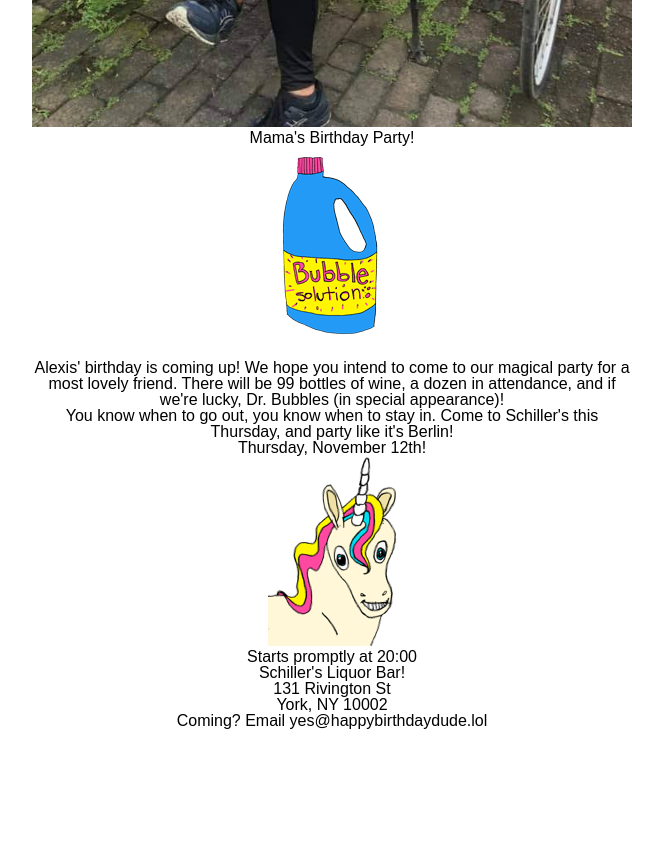
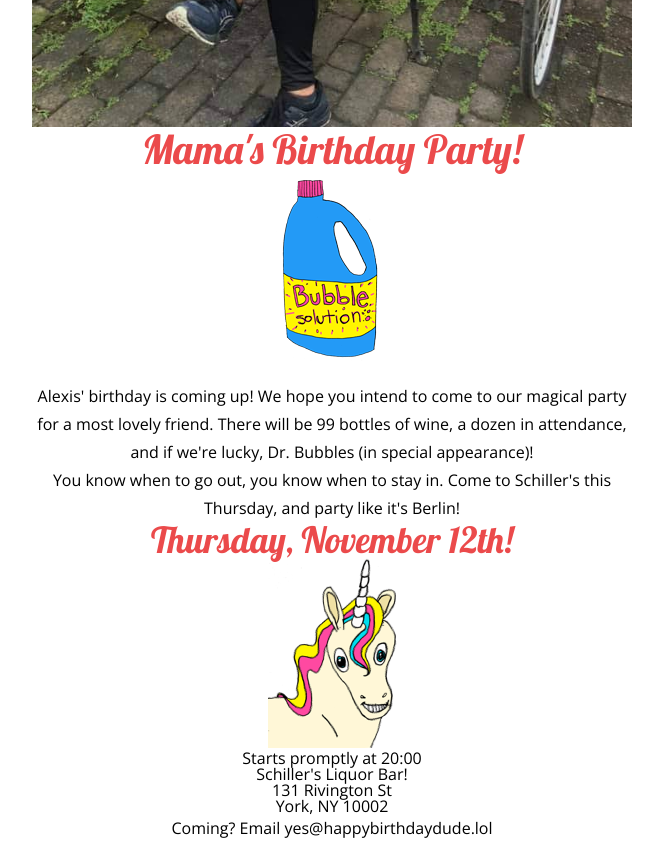
Before and after one commit to ajms072799/happy-birthday-project, a website: page index.html in a window 1280 px wide. Shown: the part 580-1422 px from the top of the page, without its empty margins (308-971 px from the left). Before the commit the page ends 1309 px from the top, so only its background shows below. Drawn offline with nearby package versions, Linux system fonts and the light colour scheme.

Commit message:
style: 💄 added comment and font size

```diff
--- a/css/main.css
+++ b/css/main.css
@@ -1,15 +1,50 @@
+/*
+    * Import Style
+*/
 @import './reset.css';
 
+
+/*
+    * Body Style
+*/
 body {
-    font-family: sans-serif;
+    font-family: 'Open Sans', arial, sans-serif;
 }
 
+p {
+    font-size: 1rem;
+    line-height: 1.75;
+}
+
+h1, h2 {
+    font-family: 'Lobster';
+    color: #eb4a4b;
+}
+
+h1 {
+    font-size: 2.5rem;
+}
+
+h2 {
+    font-size: 2.25rem;
+}
+
+/*
+    * Homepage Style
+*/
 .homepage {
     width: 600px;
     margin: 6.25rem auto 0 auto;
     text-align: center;
 }
 
+/*
+    * Hero Style
+*/
 .hero img {
     width: 100%;
 }
+
+/*
+    * Aside Style
+*/
--- a/index.html
+++ b/index.html
@@ -5,6 +5,7 @@
     <meta http-equiv="X-UA-Compatible" content="IE=edge">
     <meta name="viewport" content="width=device-width, initial-scale=1.0">
     <link rel="stylesheet" href="./dist/css/main.css">
+    <link href='https://fonts.googleapis.com/css?family=Open+Sans:300,700|Lobster' rel='stylesheet' type='text/css'>
     <title>Happy Birthday Mama!</title>
 </head>
 <body>
```
Also changed, not shown: dist/css/main.css.
